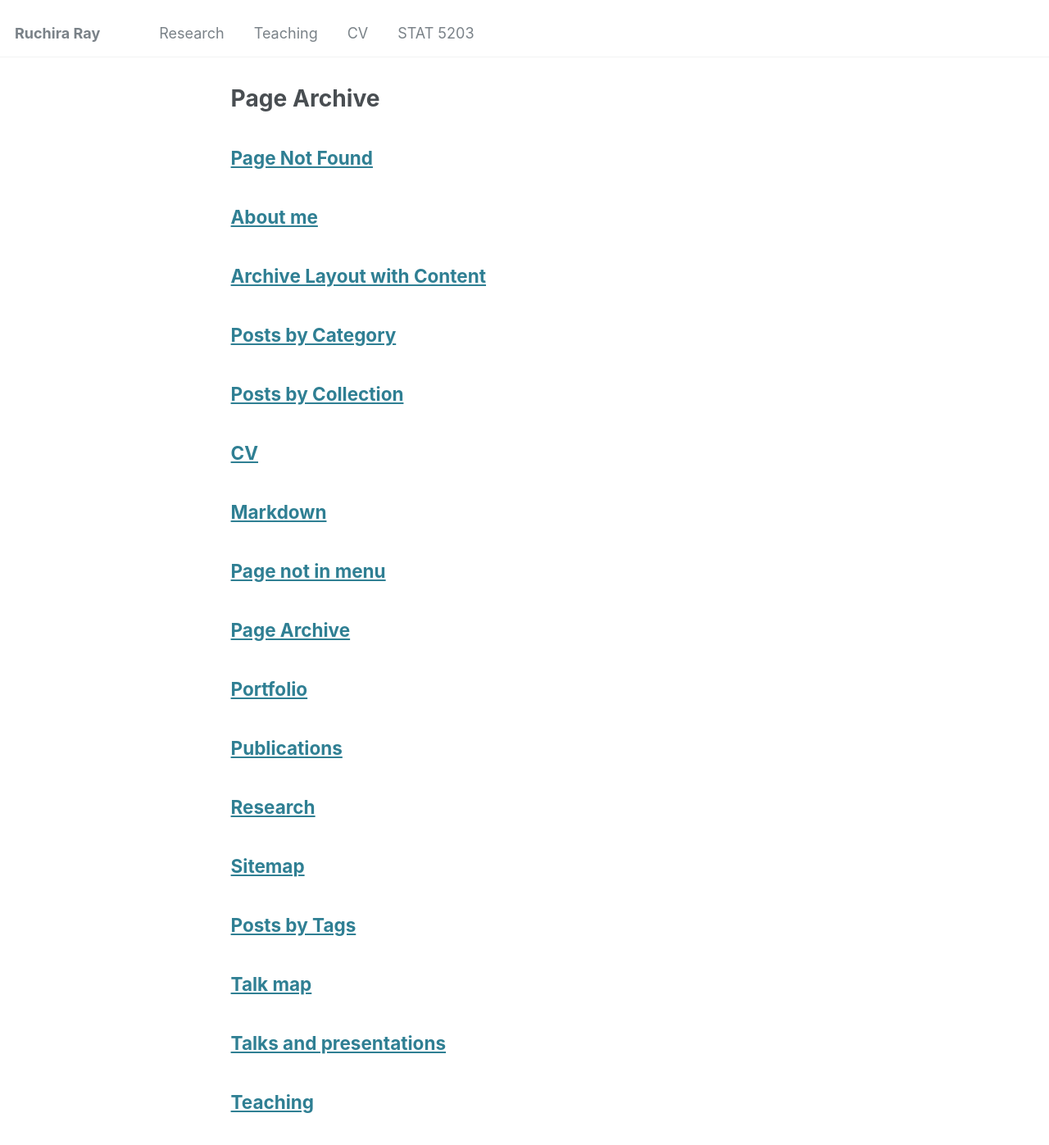
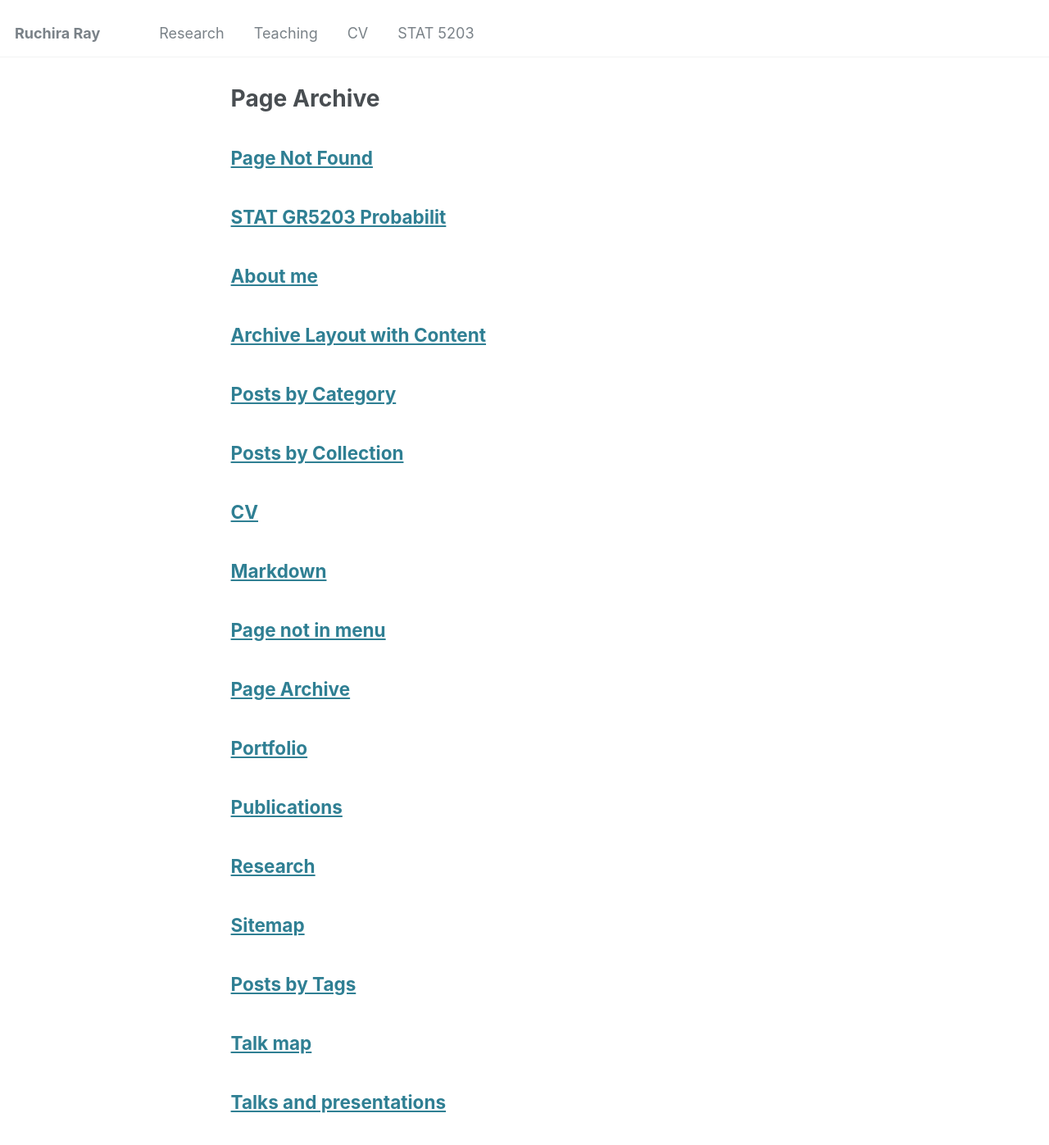
Before and after one commit to rray123/rray123.github.io, a Jekyll site: the page built from _pages/page-archive.html, in a window 1280 px wide and 1400 px high. Shown: the top 1397 px of the window at 82% size. Built offline with Jekyll 4.4.1, drawn with Linux system fonts in a browser that asks for light colours; some of the changed text lies outside the part shown.

Commit message:
Update STAT5203.md

```diff
--- a/_pages/STAT5203.md
+++ b/_pages/STAT5203.md
@@ -1,3 +1,9 @@
+---
+title: "STAT GR5203 Probabilit"
+sitemap: true
+permalink: /STAT5203.html
+---
+
 # STAT GR5203 Probability
 
 Syllabus:
```
